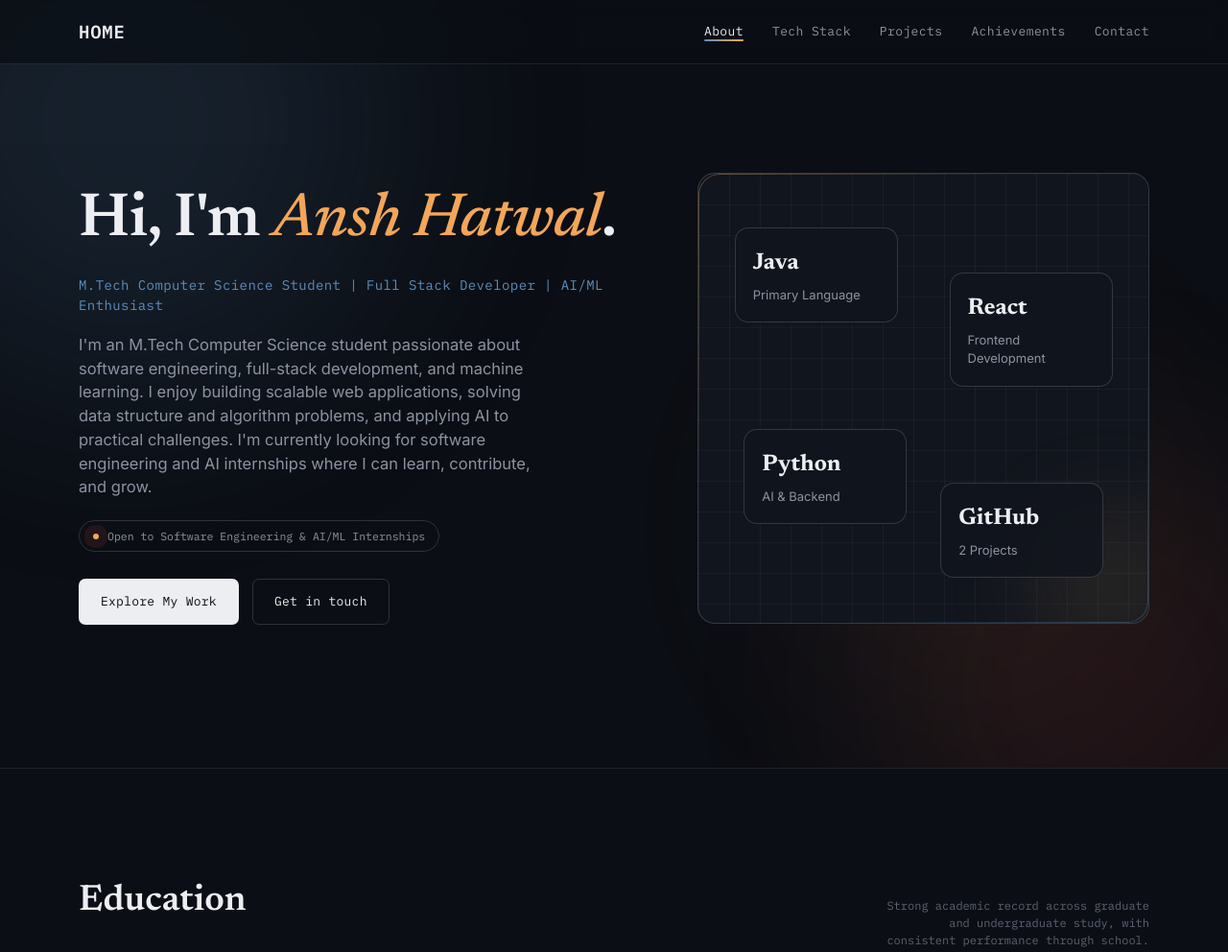
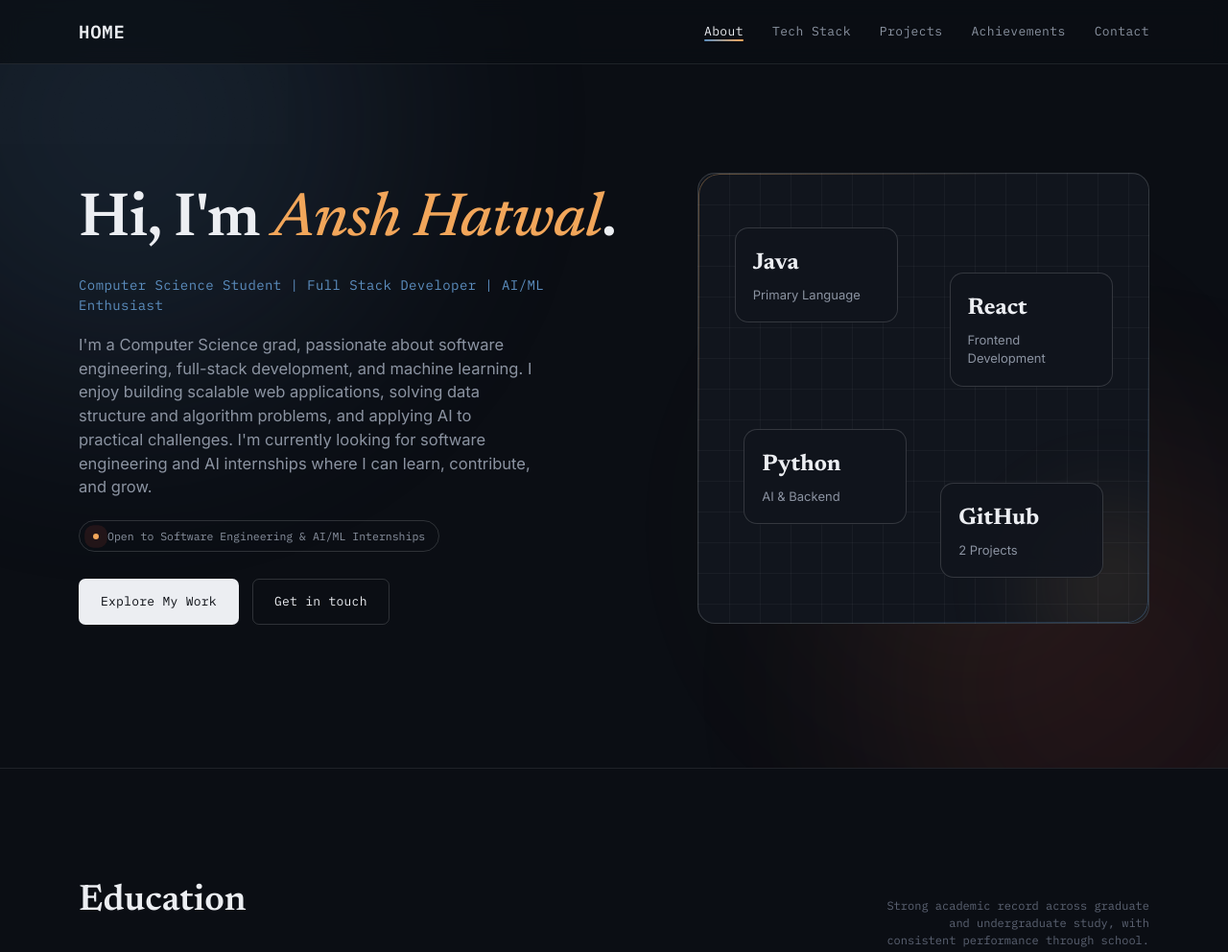
Before and after one commit to Ansh911/Portfolio, a plain HTML site: page index.html in a window 1280 px wide. Shown: the top 992 px of the page at 96% size. Drawn offline with Linux system fonts and the light colour scheme.

Commit message:
Update index.html

```diff
--- a/index.html
+++ b/index.html
@@ -1633,11 +1633,11 @@
         </h1>
 
         <p class="hero__role">
-          M.Tech Computer Science Student | Full Stack Developer | AI/ML Enthusiast
+          Computer Science Student | Full Stack Developer | AI/ML Enthusiast
         </p>
 
         <p class="hero__blurb">
-          I'm an M.Tech Computer Science student passionate about software engineering,
+          I'm a Computer Science grad, passionate about software engineering,
           full-stack development, and machine learning. I enjoy building scalable web
           applications, solving data structure and algorithm problems, and applying AI
           to practical challenges. I'm currently looking for software engineering and
```
